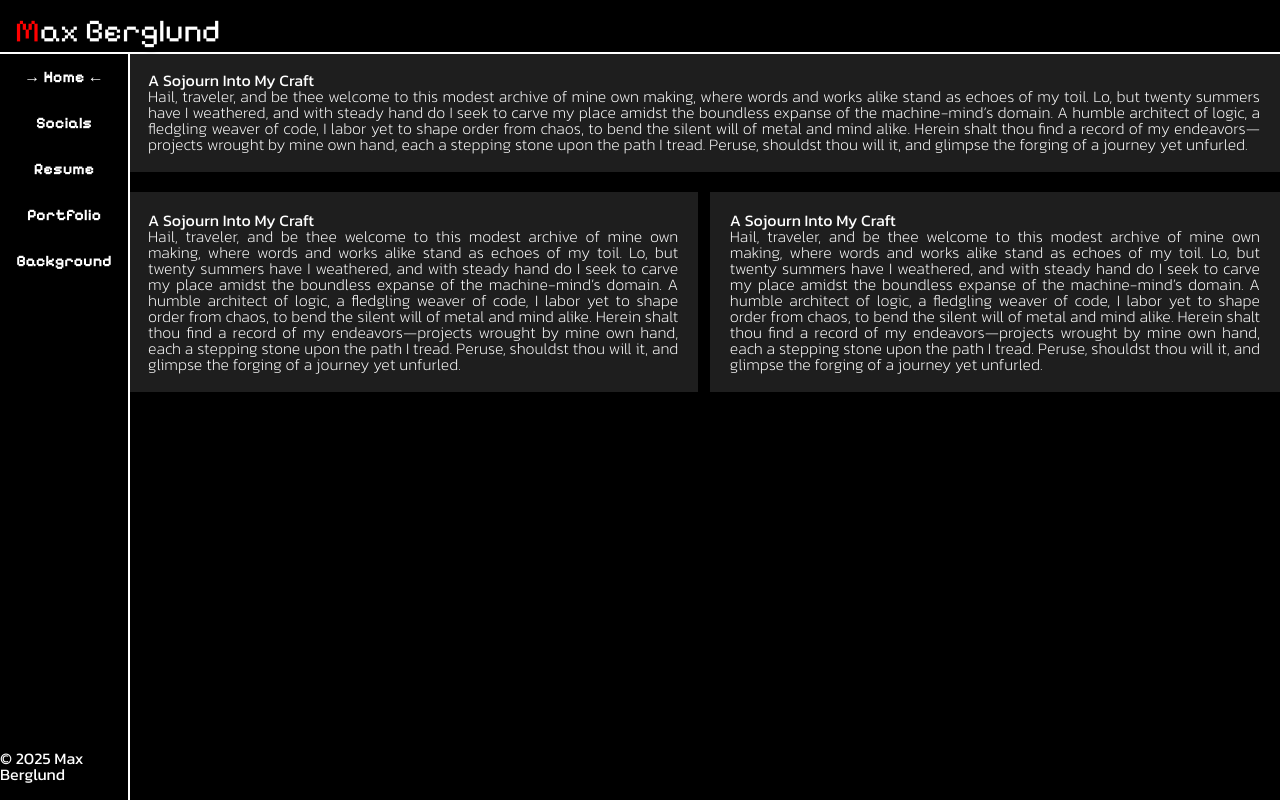
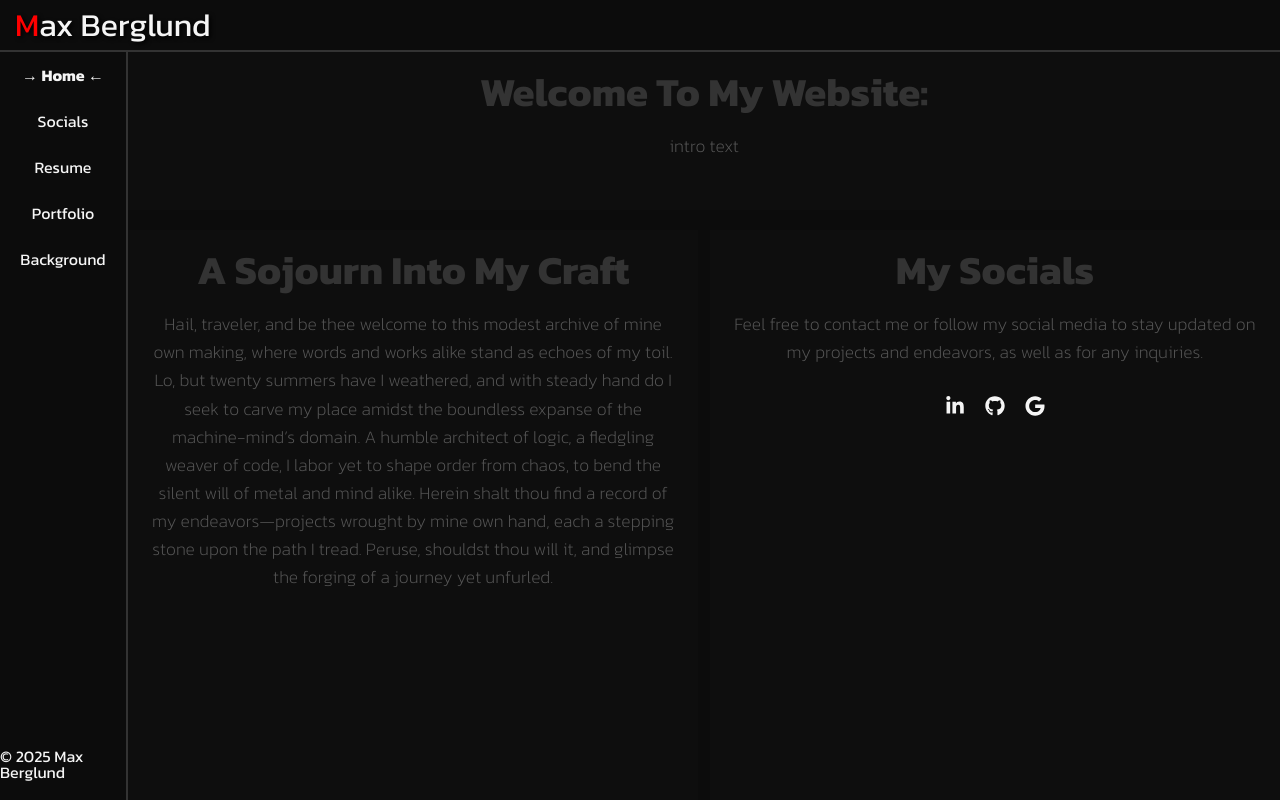
Before and after one commit to maxberglund2/CV-portal, a website: page index.html in a window 1280 px wide. Drawn offline with nearby package versions, Linux system fonts and the light colour scheme; a web font is replaced by a local one.

Commit message:
update 3
big changes
-font
-colors
-readability
-sizing

```diff
--- a/css/global.css
+++ b/css/global.css
@@ -1,14 +1,18 @@
-@import url('https://fonts.googleapis.com/css2?family=Jersey+15&display=swap');
-@import url('https://fonts.googleapis.com/css2?family=Pixelify+Sans:wght@400..700&display=swap');
 
 @import url('https://fonts.googleapis.com/css2?family=Kanit:ital,wght@0,100;0,200;0,300;0,400;0,500;0,600;0,700;0,800;0,900;1,100;1,200;1,300;1,400;1,500;1,600;1,700;1,800;1,900&display=swap');
 
+html,
 body {
-    color: white;
+    height: 100%;
+    margin: 0;
+}
+
+body {
+    color:whitesmoke;
     font-family: "Kanit", serif;
     font-weight: 200;
     font-style: normal;
-    background-color: black;
+    background-color: rgb(12, 12, 12);
     min-height: 100vh;
     display: flex;
     flex-direction: column;
@@ -20,22 +24,25 @@ h1, h2, h3, h4, h5, h6 {
 
 /* Header */
 header {
-    background-color: black;
-    font-family: "Pixelify Sans", sans-serif;
-    border-bottom: 2px solid white;
+    display: flex;
+    align-items: center;
+    border-bottom: 2px solid #333;
     width: 100%;
     height: 6.5vh;
     position:fixed;
     top: 0;
+    background-color: rgb(12, 12, 12);
 }
 
 .textLogo {
     font-size: 2em;
     margin: 15px;
-    color: white;
     text-shadow: 2px 2px 4px black;
     display: flex;
     gap: 15px;
+    display: flex;
+    justify-content: center;
+    align-items: center;
 }
 
 /* Easter Egg Letter */
@@ -54,7 +61,6 @@ header {
 
 
 nav {
-    font-family: "Pixelify Sans", sans-serif;
     display: flex;
     flex-direction: column;
     justify-content: center;
@@ -63,17 +69,15 @@ nav {
     height: 93.5vh;
     position:fixed;
     top: 6.5vh;
-
-    background-color: black;
-    border-right: 2px solid white;
-    border-top: 2px solid white;
+    border-right: 2px solid #333;
+    background-color: rgb(12, 12, 12);
 }
 
 nav a {
-    color: white;
     text-decoration: none;
     padding: 15px 15px;
-    font-weight: bold;
+    font-weight:400;
+    color:whitesmoke;
 }
 
 nav div {
@@ -104,26 +108,41 @@ nav p {
 }
 
 main {
-    width: 90%;
-    margin-top: 6.5vh;
-    margin-left: auto;
     display: flex;
     flex-direction: column;
     gap: 20px;
     text-align: justify;
+    height: 100%;
+    width: 90%;
+    margin-top: 6.5vh;
+    margin-left: auto;
 }
 
 section {
     text-align: justify;
-    background-color: rgb(30, 30, 30);
+    background-color: rgb(14, 14, 14);
     padding: 20px;
+}
+
+.textHeader {
+    text-align: center;
+    font-size: 2.5rem;
+    font-weight: bold;
+    color: #333;
+    margin-bottom: 20px;
+}
+.textDescription {
+    text-align: center;
+    font-size: 1.1rem;
+    color: #555;
+    margin-bottom: 30px;
+    line-height: 1.6;
 }
 
 /* Responsive Design */
 @media (max-width: 768px) {
     .navButton {
         display: block;
-        /* Show only on mobile */
     }
 
     nav {
--- a/css/home.css
+++ b/css/home.css
@@ -1,6 +1,8 @@
 .doubleSection {
     display: flex;
     justify-content: space-between;
+    width: 100%;
+    height: 100%;
 }
 
 .doubleSection section {
@@ -10,6 +12,13 @@
     box-sizing: border-box;
 }
 
+.socialsContainer {
+    display: flex;
+    justify-content: center;
+    gap: 20px;
+}
+
+/* Adjust for responsiveness */
 @media (max-width: 768px) {
     .doubleSection {
         flex-direction: column;
--- a/index.html
+++ b/index.html
@@ -7,6 +7,7 @@
     <link rel="stylesheet" href="css/reset.css">
     <link rel="stylesheet" href="css/global.css">
     <link rel="stylesheet" href="css/home.css">
+    <script src="https://unpkg.com/@tailwindcss/browser@4"></script>
     <script src="/scripts/script.js" defer></script>
 </head>
 <body>
@@ -26,21 +27,13 @@
         </nav>
         <main>
             <section>
-                <h2>A Sojourn Into My Craft</h2>
-                <p>Hail, traveler, and be thee welcome to this modest archive of mine own making, where words and works alike stand as
-                    echoes of my toil. Lo, but twenty summers have I weathered, and with steady hand do I seek to carve my place amidst
-                    the
-                    boundless expanse of the machine-mind’s domain. A humble architect of logic, a fledgling weaver of code, I labor yet
-                    to
-                    shape order from chaos, to bend the silent will of metal and mind alike. Herein shalt thou find a record of my
-                    endeavors—projects wrought by mine own hand, each a stepping stone upon the path I tread. Peruse, shouldst thou will
-                    it,
-                    and glimpse the forging of a journey yet unfurled.</p>
+                <h2 class="textHeader">Welcome To My Website:</h2>
+                <p class="textDescription">intro text</p>
             </section>
             <div class="doubleSection">
                 <section>
-                    <h2>A Sojourn Into My Craft</h2>
-                    <p>Hail, traveler, and be thee welcome to this modest archive of mine own making, where words and works alike stand as
+                    <h2 class="textHeader">A Sojourn Into My Craft</h2>
+                    <p class="textDescription">Hail, traveler, and be thee welcome to this modest archive of mine own making, where words and works alike stand as
                         echoes of my toil. Lo, but twenty summers have I weathered, and with steady hand do I seek to carve my place amidst
                         the
                         boundless expanse of the machine-mind’s domain. A humble architect of logic, a fledgling weaver of code, I labor yet
@@ -51,18 +44,48 @@
                         and glimpse the forging of a journey yet unfurled.</p>
                 </section>
                 <section>
-                    <h2>A Sojourn Into My Craft</h2>
-                    <p>Hail, traveler, and be thee welcome to this modest archive of mine own making, where words and works alike stand as
-                        echoes of my toil. Lo, but twenty summers have I weathered, and with steady hand do I seek to carve my place amidst
-                        the
-                        boundless expanse of the machine-mind’s domain. A humble architect of logic, a fledgling weaver of code, I labor yet
-                        to
-                        shape order from chaos, to bend the silent will of metal and mind alike. Herein shalt thou find a record of my
-                        endeavors—projects wrought by mine own hand, each a stepping stone upon the path I tread. Peruse, shouldst thou will
-                        it,
-                        and glimpse the forging of a journey yet unfurled.</p>
+                    <h2 class="textHeader">My Socials</h2>
+                    <p class="textDescription">
+                        Feel free to contact me or follow my social media to stay updated on my projects and endeavors, as well as for any
+                        inquiries.
+                    </p>
+                    <div class="socialsContainer">
+                        <!-- Linkedin -->
+                        <a href="https://www.linkedin.com/in/max-berglund04/" target="_blank">
+                            <span class="[&>svg]:h-5 [&>svg]:w-5">
+                                <svg xmlns="http://www.w3.org/2000/svg" fill="currentColor" viewBox="0 0 448 512">
+                                    <!--!Font Awesome Free 6.5.1 by @fontawesome - https://fontawesome.com License - https://fontawesome.com/license/free Copyright 2024 Fonticons, Inc. -->
+                                    <path
+                                        d="M100.3 448H7.4V148.9h92.9zM53.8 108.1C24.1 108.1 0 83.5 0 53.8a53.8 53.8 0 0 1 107.6 0c0 29.7-24.1 54.3-53.8 54.3zM447.9 448h-92.7V302.4c0-34.7-.7-79.2-48.3-79.2-48.3 0-55.7 37.7-55.7 76.7V448h-92.8V148.9h89.1v40.8h1.3c12.4-23.5 42.7-48.3 87.9-48.3 94 0 111.3 61.9 111.3 142.3V448z" />
+                                </svg>
+                            </span>
+                        </a>
+                        <!-- Github -->
+                        <a href="https://github.com/maxberglund2" target="_blank">
+                            <span class="[&>svg]:h-5 [&>svg]:w-5">
+                                <svg xmlns="http://www.w3.org/2000/svg" fill="currentColor" viewBox="0 0 496 512">
+                                    <!--!Font Awesome Free 6.5.1 by @fontawesome - https://fontawesome.com License - https://fontawesome.com/license/free Copyright 2024 Fonticons, Inc. -->
+                                    <path
+                                        d="M165.9 397.4c0 2-2.3 3.6-5.2 3.6-3.3 .3-5.6-1.3-5.6-3.6 0-2 2.3-3.6 5.2-3.6 3-.3 5.6 1.3 5.6 3.6zm-31.1-4.5c-.7 2 1.3 4.3 4.3 4.9 2.6 1 5.6 0 6.2-2s-1.3-4.3-4.3-5.2c-2.6-.7-5.5 .3-6.2 2.3zm44.2-1.7c-2.9 .7-4.9 2.6-4.6 4.9 .3 2 2.9 3.3 5.9 2.6 2.9-.7 4.9-2.6 4.6-4.6-.3-1.9-3-3.2-5.9-2.9zM244.8 8C106.1 8 0 113.3 0 252c0 110.9 69.8 205.8 169.5 239.2 12.8 2.3 17.3-5.6 17.3-12.1 0-6.2-.3-40.4-.3-61.4 0 0-70 15-84.7-29.8 0 0-11.4-29.1-27.8-36.6 0 0-22.9-15.7 1.6-15.4 0 0 24.9 2 38.6 25.8 21.9 38.6 58.6 27.5 72.9 20.9 2.3-16 8.8-27.1 16-33.7-55.9-6.2-112.3-14.3-112.3-110.5 0-27.5 7.6-41.3 23.6-58.9-2.6-6.5-11.1-33.3 2.6-67.9 20.9-6.5 69 27 69 27 20-5.6 41.5-8.5 62.8-8.5s42.8 2.9 62.8 8.5c0 0 48.1-33.6 69-27 13.7 34.7 5.2 61.4 2.6 67.9 16 17.7 25.8 31.5 25.8 58.9 0 96.5-58.9 104.2-114.8 110.5 9.2 7.9 17 22.9 17 46.4 0 33.7-.3 75.4-.3 83.6 0 6.5 4.6 14.4 17.3 12.1C428.2 457.8 496 362.9 496 252 496 113.3 383.5 8 244.8 8zM97.2 352.9c-1.3 1-1 3.3 .7 5.2 1.6 1.6 3.9 2.3 5.2 1 1.3-1 1-3.3-.7-5.2-1.6-1.6-3.9-2.3-5.2-1zm-10.8-8.1c-.7 1.3 .3 2.9 2.3 3.9 1.6 1 3.6 .7 4.3-.7 .7-1.3-.3-2.9-2.3-3.9-2-.6-3.6-.3-4.3 .7zm32.4 35.6c-1.6 1.3-1 4.3 1.3 6.2 2.3 2.3 5.2 2.6 6.5 1 1.3-1.3 .7-4.3-1.3-6.2-2.2-2.3-5.2-2.6-6.5-1zm-11.4-14.7c-1.6 1-1.6 3.6 0 5.9 1.6 2.3 4.3 3.3 5.6 2.3 1.6-1.3 1.6-3.9 0-6.2-1.4-2.3-4-3.3-5.6-2z" />
+                                </svg>
+                            </span>
+                        </a>
+
+                        <!-- Google -->
+                        <a href="https://mail.google.com/mail/?view=cm&fs=1&to=max.berglund2004@gmail.com" target="_blank">
+                            <span class="[&>svg]:h-5 [&>svg]:w-5">
+                                <svg xmlns="http://www.w3.org/2000/svg" fill="currentColor" viewBox="0 0 488 512">
+                                    <!--!Font Awesome Free 6.5.1 by @fontawesome - https://fontawesome.com License - https://fontawesome.com/license/free Copyright 2024 Fonticons, Inc. -->
+                                    <path
+                                        d="M488 261.8C488 403.3 391.1 504 248 504 110.8 504 0 393.2 0 256S110.8 8 248 8c66.8 0 123 24.5 166.3 64.9l-67.5 64.9C258.5 52.6 94.3 116.6 94.3 256c0 86.5 69.1 156.6 153.7 156.6 98.2 0 135-70.4 140.8-106.9H248v-85.3h236.1c2.3 12.7 3.9 24.9 3.9 41.4z" />
+                                </svg>
+                            </span>
+                        </a>
+                    </div>
+
                 </section>
         </main>
     </div>
+    <script type="text/javascript" src="../node_modules/tw-elements/dist/js/tw-elements.umd.min.js"></script>
 </body>
 </html>
--- /dev/null
+++ b/package.json
@@ -0,0 +1,5 @@
+{
+  "dependencies": {
+    "tw-elements": "^2.0.0"
+  }
+}
--- a/scripts/script.js
+++ b/scripts/script.js
@@ -6,3 +6,7 @@ document.addEventListener("DOMContentLoaded", function () {
         nav.classList.toggle("active");
     });
 });
+
+document.getElementById("emailButton").addEventListener("click", function() {
+    window.location.href = "mailto:max.berglund2004@gmail.com";
+});
```
Also changed, not shown: 1 other file.
